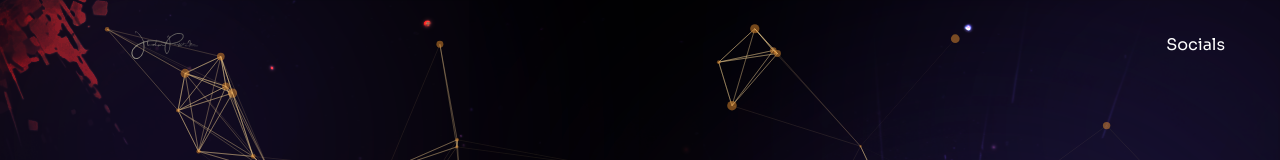
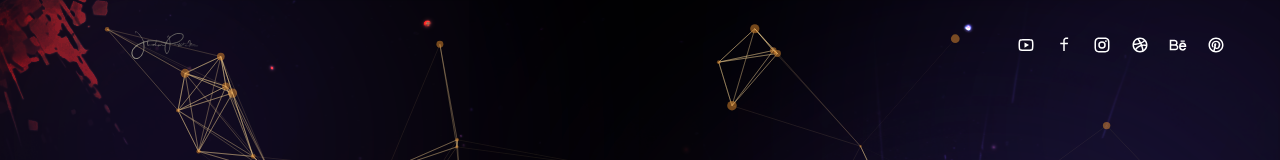
Before and after one commit to psd-99/Sample-, a Next.js app: page / in a window 1280 px wide. Shown: the top 160 px of the page. Built offline with nearby package versions, Linux system fonts and the light colour scheme.

Commit message:
added social icons

```diff
--- a/components/Socials.js
+++ b/components/Socials.js
@@ -1,5 +1,39 @@
+// links
+import Link from 'next/link';
+
+// icons
+import {
+  RiYoutubeLine,
+  RiInstagramLine,
+  RiFacebookLine,
+  RiDribbbleLine,
+  RiBehanceLine,
+  RiPinterestLine,
+} from 'react-icons/ri';
+
 const Socials = () => {
-  return <div>Socials</div>;
+  return (
+    <div className='flex items-center gap-x-5 text-lg'>
+      <Link href={''} className='hover:text-accent transition-all duration-300'>
+        <RiYoutubeLine />
+      </Link>
+      <Link href={''} className='hover:text-accent transition-all duration-300'>
+        <RiFacebookLine />
+      </Link>
+      <Link href={''} className='hover:text-accent transition-all duration-300'>
+        <RiInstagramLine />
+      </Link>
+      <Link href={''} className='hover:text-accent transition-all duration-300'>
+        <RiDribbbleLine />
+      </Link>
+      <Link href={''} className='hover:text-accent transition-all duration-300'>
+        <RiBehanceLine />
+      </Link>
+      <Link href={''} className='hover:text-accent transition-all duration-300'>
+        <RiPinterestLine />
+      </Link>
+    </div>
+  );
 };
 
 export default Socials;
```
